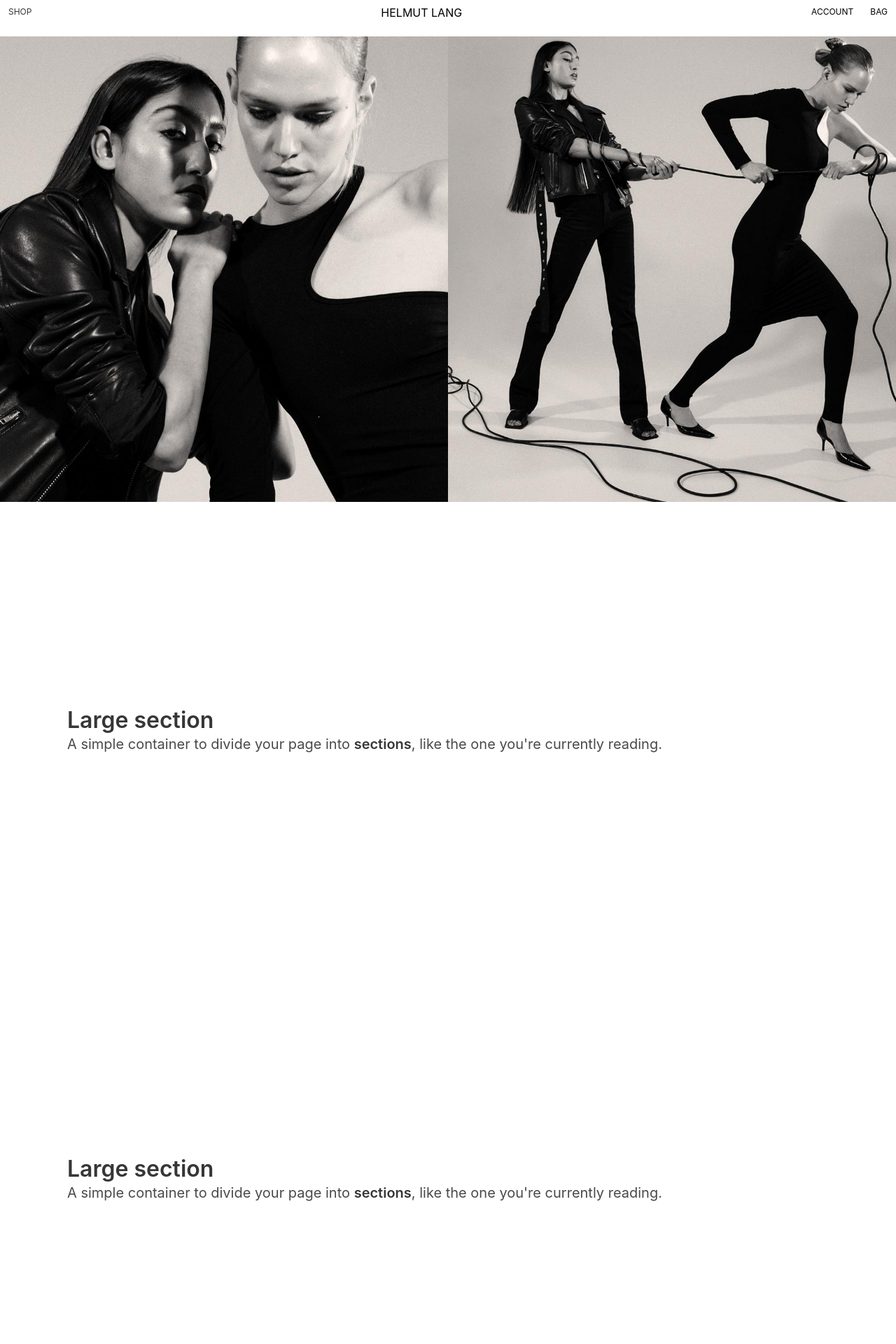
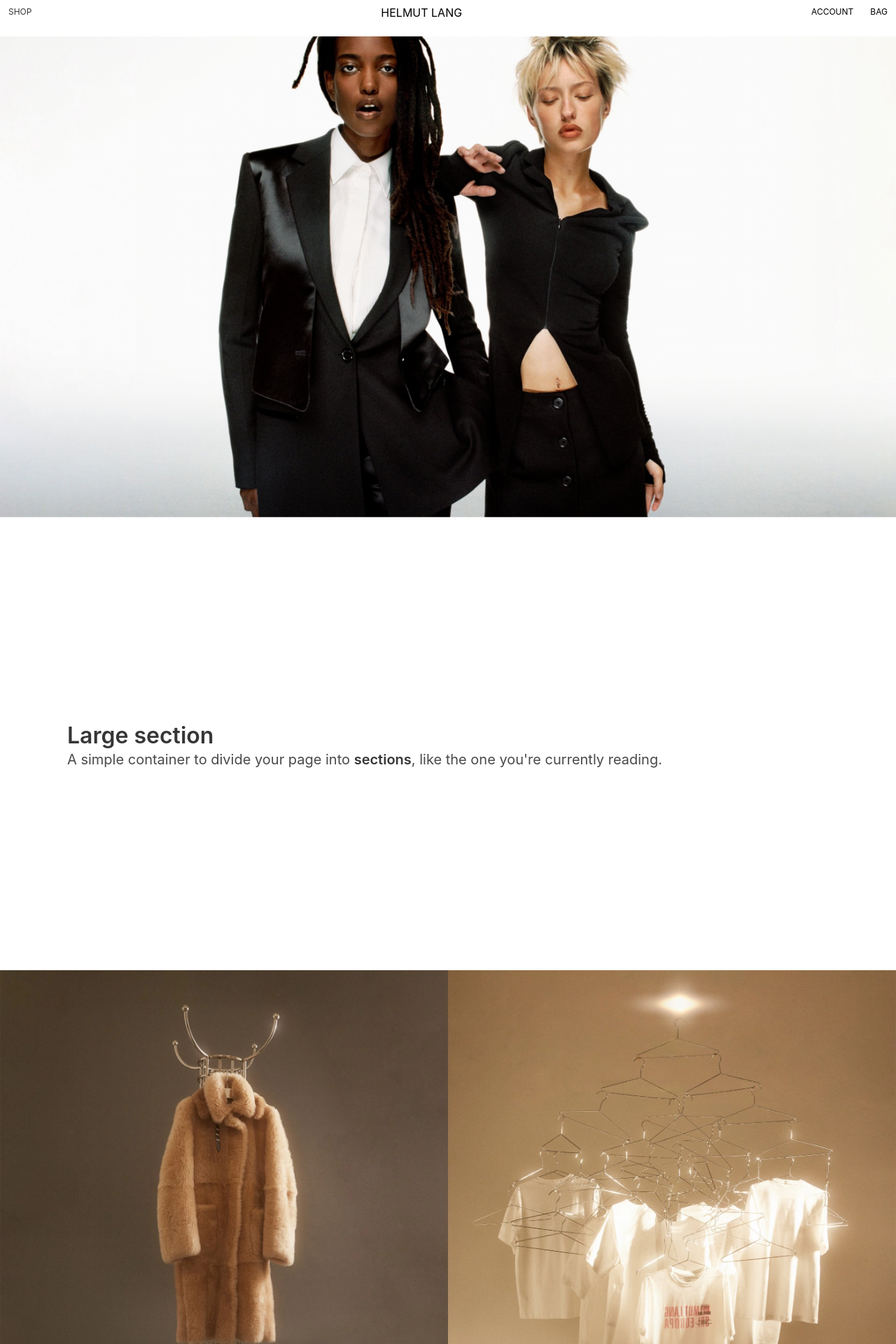
Before and after one commit to SageHoshigaki/E-comm, a Node server app: page / in a window 1280 px wide. Shown: the top 1920 px of the page at 70% size. Run offline with Node 20, Linux system fonts and the light colour scheme; some libraries are stand-ins or nearby versions.

Commit message:
ui-overhaul

```diff
--- a/public/css/styles.css
+++ b/public/css/styles.css
@@ -43,3 +43,8 @@
 .input{
   margin: 10px 0;
 }
+
+.land{
+  width: 100%;
+
+}
--- a/views/index.ejs
+++ b/views/index.ejs
@@ -1,7 +1,7 @@
 <!DOCTYPE html>
 <%- include('partials/head.ejs'); %> <%- include('partials/header.ejs'); %>
 
-<img src="images/landing.png" class="landing" />
+<img src="images/m3landing.jpeg" class="landing" />
 
 <section class="section is-large">
   <h1 class="title">Large section</h1>
@@ -10,17 +10,16 @@
     the one you're currently reading.
   </h2>
 </section>
+
+<img src="images/m2landing.webp" class="landing" />
+
 <section class="section is-large">
-  <h1 class="title">Large section</h1>
-  <h2 class="subtitle">
-    A simple container to divide your page into <strong>sections</strong>, like
-    the one you're currently reading.
-  </h2>
+  <div class="columns">
+    <div class="column">
+      <img src="images/awge.jpeg" class="landing" />
+    </div>
+    <div class="column">
+      <img src="images/awge2.jpeg" class="landing" />
+    </div>
+  </div>
 </section>
-<section class="section is-large">
-  <h1 class="title">Large section</h1>
-  <h2 class="subtitle">
-    A simple container to divide your page into <strong>sections</strong>, like
-    the one you're currently reading.
-  </h2>
-</section>
```
Also changed, not shown: public/images/awge.jpeg (added), public/images/awge2.jpeg (added), public/images/m2landing.webp (added), public/images/m3landing.jpeg (added), public/images/mlanding.jpeg (added), 3 other files.
